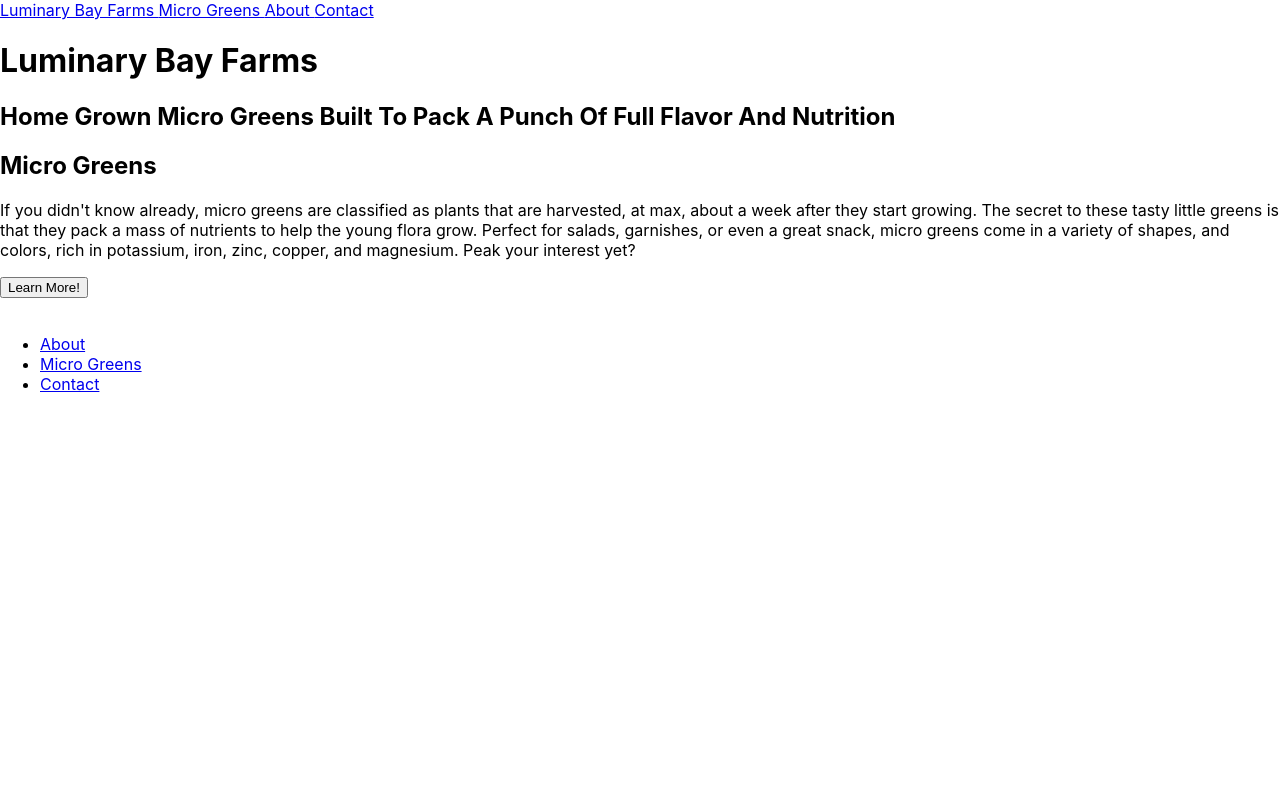
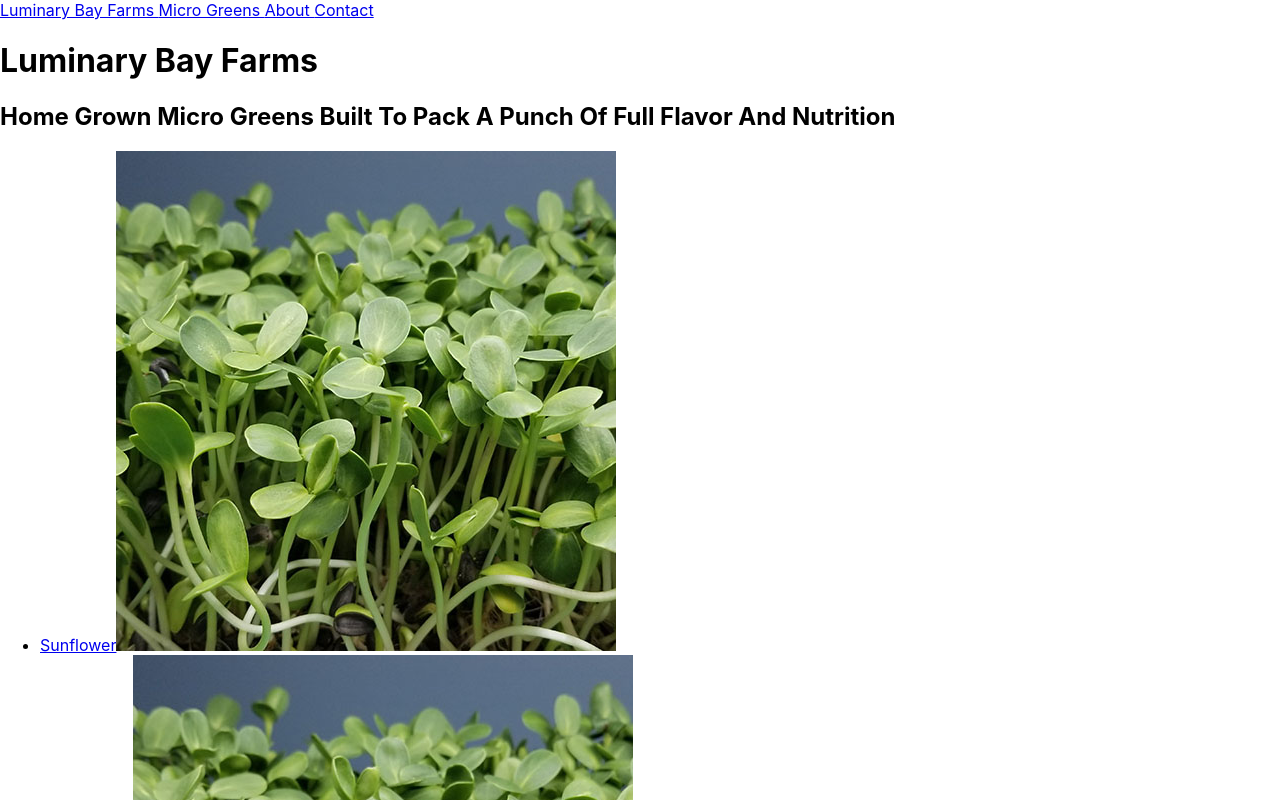
Before and after one commit to TWeir77/luminary-bay-farms, a React (Create React App) app: page / in a window 1280 px wide. Shown: the top 800 px of the page. Built offline with nearby package versions, Linux system fonts and the light colour scheme.

Commit message:
Fix featured section on home page

```diff
--- a/src/App/data.js
+++ b/src/App/data.js
@@ -24,14 +24,14 @@ export const PRODUCTS = {
     name: "Strawberry",
     body: '',
     image: '/images/sunflower.jpg',
-    featured: true,
+    featured: false,
     slug: "strawberry"
   },
   "beets": {
     name: "Beets",
     body: '',
     image: '/images/sunflower.jpg',
-    featured: true,
+    featured: false,
     slug: "beets"
   },
   "radish": {
--- a/src/Components/Featured/Featured.js
+++ b/src/Components/Featured/Featured.js
@@ -1,19 +1,17 @@
 import React from "react";
 import { useSelector } from "react-redux";
+import { Link } from "react-router-dom";
 import { selectProducts, featuredProducts } from "../../Features/products/productsSlice";
-import { Link } from "react-router-dom";
 
 export default function Featured() {
   const products = useSelector(selectProducts);
 
-  // const features = name ? featuredProducts(products) : Object.values(products)
-
   return(
     <ul>
-        { featuredProducts.map(product => (
+        { featuredProducts(products).map(product => (
           <li key={product.slug}>
             <div className="product-card">
-              <Link to={`${product.slug}`}>
+              <Link to={`/products/${product.slug}`}>
                 {product.name}
               </Link>
               <img src={product.image} alt={product.name}/>
--- a/src/Components/Home/Home.js
+++ b/src/Components/Home/Home.js
@@ -11,7 +11,7 @@ export default function Home() {
           <h2>Home Grown Micro Greens Built To Pack A Punch Of Full Flavor And Nutrition</h2>
         </div>
       </div>
-      {/* <Featured /> */}
+      <Featured />
       <div className="micro-greens-container">
         <div className="micro-greens-content">
           <h2>Micro Greens</h2>
--- a/src/Features/products/productsSlice.js
+++ b/src/Features/products/productsSlice.js
@@ -11,7 +11,10 @@ export const articlesSlice = createSlice({
 
 export const selectProducts = (state) => state.products.products;
 export const filterProducts = (query, products) => Object.values(products).filter(product => product.name.toLowerCase().includes(query.toLowerCase()));
-export const featuredProducts = (products) => Object.values(products).filter(product => product.featured.true);
+export const featuredProducts = (products) => Object.values(products).filter(product => {
+  if (product.featured) {
+    return product
+  }});
 export default articlesSlice.reducer;
 
 // console.log(featuredProducts(PRODUCTS))
```
